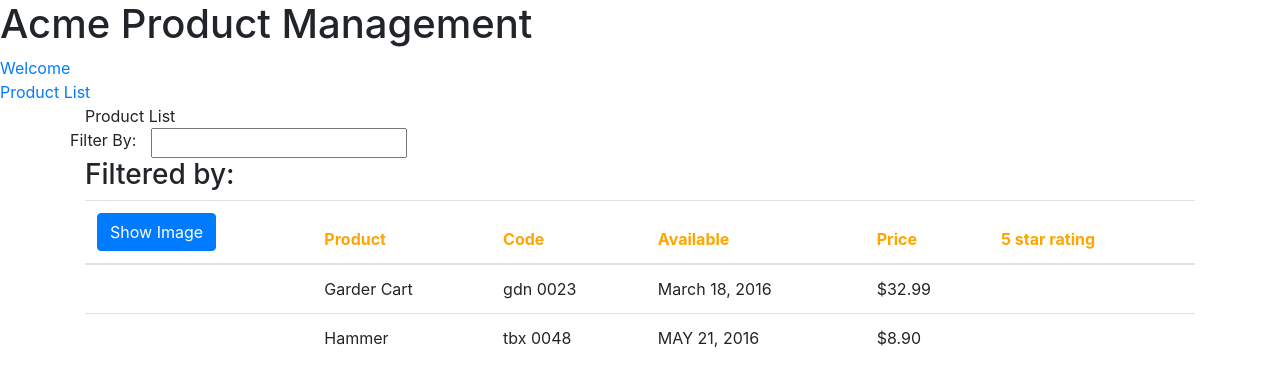
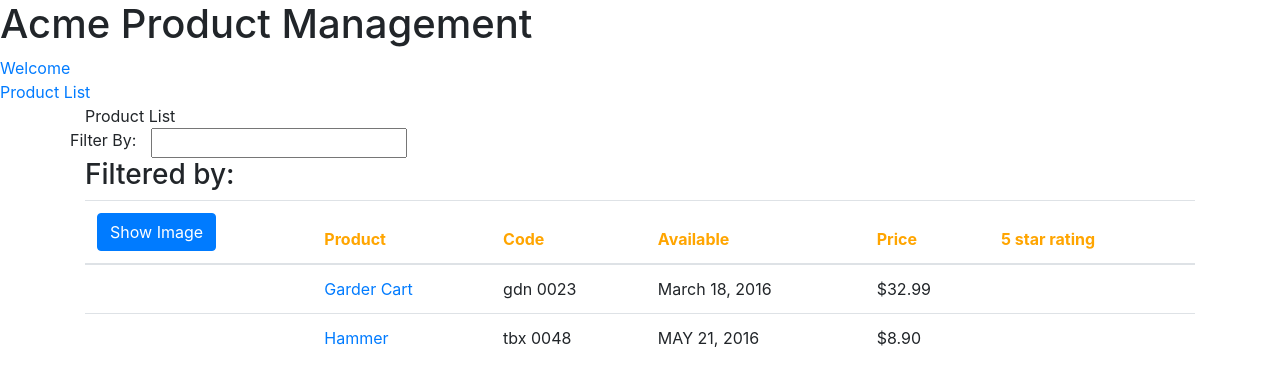
Before and after one commit to chandankpgreen/ng4-playground, an Angular app in the folder ng4-playground/: page /products in a window 1280 px wide. Shown: the top 386 px of the page. Built offline with nearby package versions, Linux system fonts and the light colour scheme; some icons are missing.

Commit message:
route guard

```diff
--- a/ng4-playground/src/app/app.module.ts
+++ b/ng4-playground/src/app/app.module.ts
@@ -10,6 +10,7 @@ import { StarComponent } from './shared/star/star.component';
 import { ProductDetailComponent } from './product-detail/product-detail.component';
 import {RouterModule} from '@angular/router';
 import { WelcomeComponent } from './welcome/welcome.component';
+import {ProductGuardService} from './product-list/product-guard.service';
 
 
 @NgModule({
@@ -33,7 +34,7 @@ import { WelcomeComponent } from './welcome/welcome.component';
       {path: '**', redirectTo: 'welcome', pathMatch:'full'}
     ])
   ],
-  providers: [],
+  providers: [ProductGuardService],
   bootstrap: [AppComponent]
 })
 export class AppModule { }
--- a/ng4-playground/src/app/product-detail/product-detail.component.html
+++ b/ng4-playground/src/app/product-detail/product-detail.component.html
@@ -2,4 +2,9 @@
   <div class="panel-heading">
     {{pageTitle + ": " + product?.productName}}
   </div>
+  <div class="panel-footer">
+<a class='btn btn-default' (click) = 'onBack()' style='width:80px'>
+   <i class='fa fas-backward'></i> Back
+</a>
   </div>
+  </div>
--- a/ng4-playground/src/app/product-detail/product-detail.component.ts
+++ b/ng4-playground/src/app/product-detail/product-detail.component.ts
@@ -1,5 +1,6 @@
 import { Component, OnInit } from '@angular/core';
 import { IProduct } from '../product-list/product';
+import { ActivatedRoute, Router } from '@angular/router';
 
 @Component({
   selector: 'pm-product-detail',
@@ -10,9 +11,26 @@ export class ProductDetailComponent implements OnInit {
  pageTitle: string = "Product Detail";
  product: IProduct;
 
-  constructor() { }
+  constructor(private _route: ActivatedRoute,
+  private _router: Router) { }
 
   ngOnInit() {
+    let id = +this._route.snapshot.paramMap.get('id');
+    this.pageTitle += `: ${id}`;
+    this.product = {
+        "productId": 2,
+        "productName": "Garder Cart",
+        "productCode": "GDN-0023",
+        "releaseDate": "March 18, 2016",
+        "description": "15 gallon capacity rolling garage",
+        "price": 32.99,
+        "starRating": 4.2,
+        "imageUrl": "https://images-na.ssl-images-amazon.com/images/I/91-almuwslL._SL1500_.jpg"
+    }
+  }
+
+  onBack(): void {
+    this._router.navigate(['/products']);
   }
 
 }
--- /dev/null
+++ b/ng4-playground/src/app/product-list/product-guard.service.ts
@@ -0,0 +1,22 @@
+import { Injectable } from '@angular/core';
+import { CanActivate, ActivatedRouteSnapshot, RouterStateSnapshot, Router } from '@angular/router';
+import { Observable } from 'rxjs/Observable';
+
+@Injectable()
+export class ProductGuardService implements CanActivate {
+
+  constructor(private _router: Router) { }
+
+  canActivate(route: ActivatedRouteSnapshot, state: RouterStateSnapshot): boolean | Observable<boolean> | Promise<boolean> {
+    let id = +route.url[1].path;
+    if (isNaN(id) || id<1){
+      alert ("Invalid product id");
+      this._router.navigate(['/products']);
+      return false;
+    };
+    return true;
+  }
+
+
+
+}
--- a/ng4-playground/src/app/product-list/product-list.component.html
+++ b/ng4-playground/src/app/product-list/product-list.component.html
@@ -40,7 +40,7 @@
              [style.width.px] = 'imageWidth'
              [style.margin.px] = 'imageMargin' />
           </td>
-          <td>{{product.productName}}</td>
+          <td><a [routerLink]="['/products', product.productId]">{{product.productName}}</a></td>
           <td>{{product.productCode | lowercase | convertToSpaces:'-'}}</td>
           <td>{{product.releaseDate}}</td>
           <td>{{product.price | currency:'USD':true:'1.2-2'}}</td>
```
Also changed, not shown: 1 other file (tests, documents, lock files or other folders).
